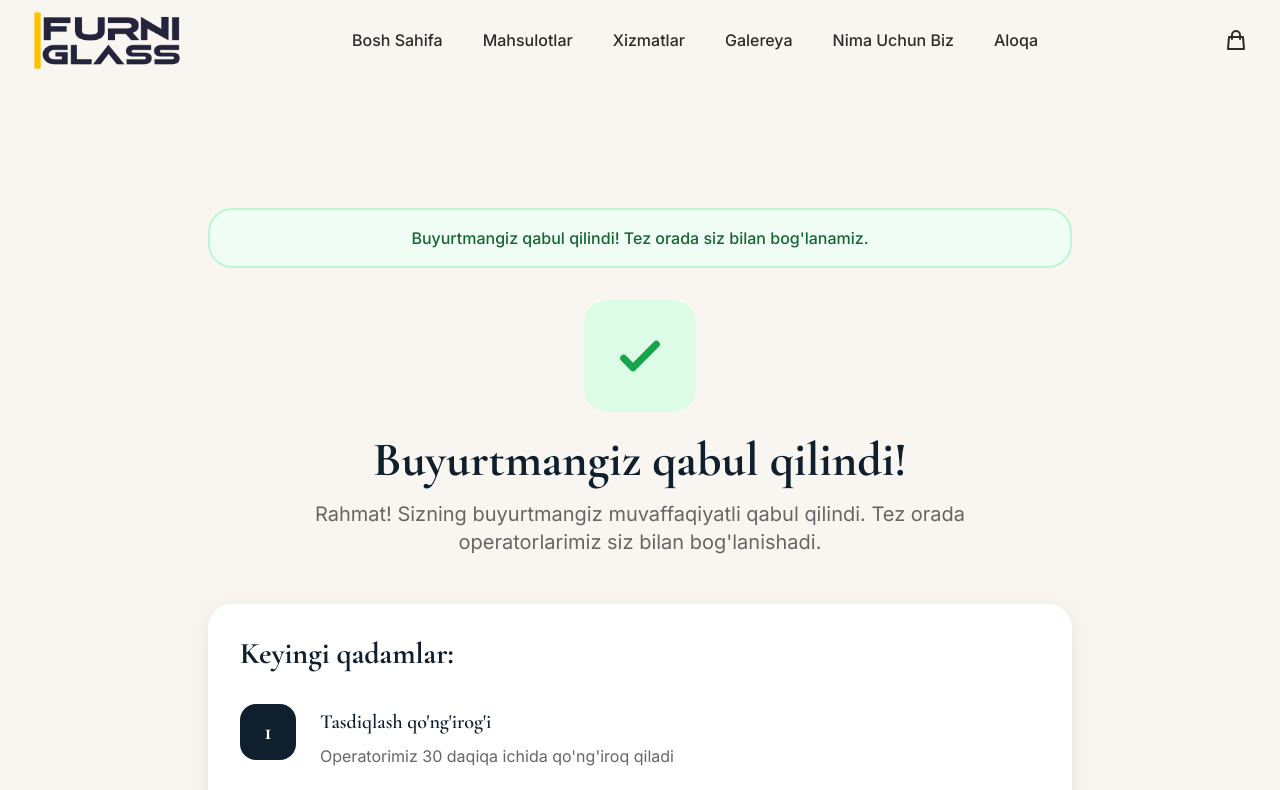
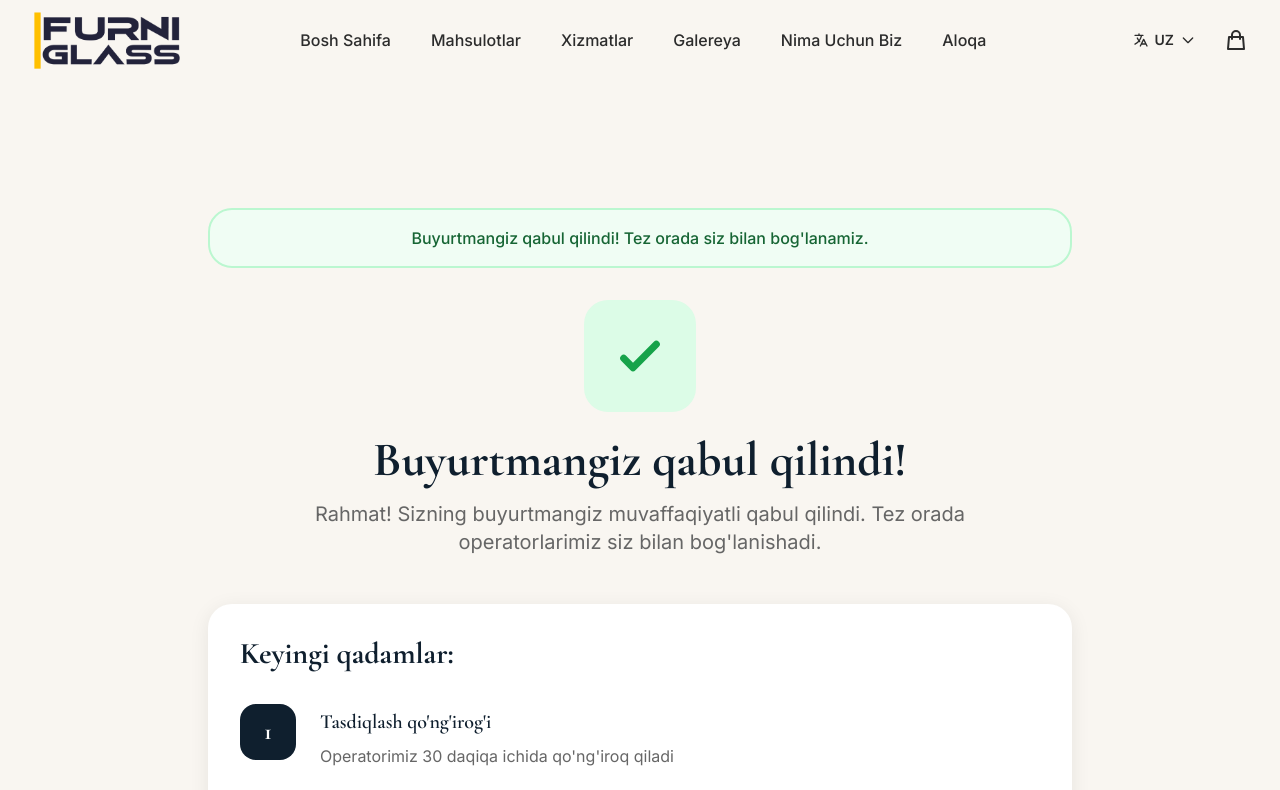
Before and after one commit to ergashevv/furniture, a Next.js app: page /order/success in a window 1280 px wide. Shown: the top 790 px of the page. Built offline with nearby package versions, Linux system fonts and the light colour scheme.

Commit message:
Add language switcher to navigation header

```diff
--- a/components/Navigation.tsx
+++ b/components/Navigation.tsx
@@ -5,13 +5,16 @@ import { useState, useEffect, memo } from 'react'
 import { motion, AnimatePresence } from 'framer-motion'
 import { usePathname } from 'next/navigation'
 import { useCart } from '@/contexts/CartContext'
+import { useI18n } from '@/contexts/I18nContext'
 import FurniGlassLogo from './FurniGlassLogo'
 
 function Navigation() {
   const [isScrolled, setIsScrolled] = useState(false)
   const [isMobileMenuOpen, setIsMobileMenuOpen] = useState(false)
+  const [isLanguageDropdownOpen, setIsLanguageDropdownOpen] = useState(false)
   const pathname = usePathname()
   const { totalItems } = useCart()
+  const { language, setLanguage, t } = useI18n()
 
   useEffect(() => {
     let ticking = false
@@ -44,12 +47,12 @@ function Navigation() {
   const isHomePage = pathname === '/'
 
   const navLinks = [
-    { href: '/', label: 'Bosh Sahifa' },
-    { href: '/products', label: 'Mahsulotlar' },
-    { href: '/services', label: 'Xizmatlar' },
-    { href: '/gallery', label: 'Galereya' },
-    { href: '/why-us', label: 'Nima Uchun Biz' },
-    { href: '/contact', label: 'Aloqa' },
+    { href: '/', label: t('nav.home') },
+    { href: '/products', label: t('nav.products') },
+    { href: '/services', label: t('nav.services') },
+    { href: '/gallery', label: t('nav.gallery') },
+    { href: '/why-us', label: t('nav.whyUs') },
+    { href: '/contact', label: t('nav.contact') },
   ]
 
   return (
@@ -105,10 +108,125 @@ function Navigation() {
               })}
             </div>
 
+            {/* Language Switcher & Cart Desktop */}
+            <div className="flex items-center gap-4 ml-4">
+              {/* Language Switcher */}
+              <div className="relative">
+                <button
+                  onClick={() => setIsLanguageDropdownOpen(!isLanguageDropdownOpen)}
+                  className={`flex items-center gap-1.5 px-3 py-2 rounded-lg font-medium transition-all duration-200 ${
+                    isScrolled || !isHomePage
+                      ? 'text-text hover:bg-primary/10 hover:text-secondary'
+                      : 'text-white/90 hover:text-white hover:bg-white/10'
+                  }`}
+                  aria-label="Change language"
+                >
+                  <svg
+                    className="w-4 h-4"
+                    fill="none"
+                    stroke="currentColor"
+                    viewBox="0 0 24 24"
+                  >
+                    <path
+                      strokeLinecap="round"
+                      strokeLinejoin="round"
+                      strokeWidth={2}
+                      d="M3 5h12M9 3v2m1.048 9.5A18.022 18.022 0 016.412 9m6.088 9h7M11 21l5-10 5 10M12.751 5C11.783 10.77 8.07 15.61 3 18.129"
+                    />
+                  </svg>
+                  <span className="text-sm font-semibold uppercase">{language}</span>
+                  <svg
+                    className={`w-4 h-4 transition-transform duration-200 ${
+                      isLanguageDropdownOpen ? 'rotate-180' : ''
+                    }`}
+                    fill="none"
+                    stroke="currentColor"
+                    viewBox="0 0 24 24"
+                  >
+                    <path
+                      strokeLinecap="round"
+                      strokeLinejoin="round"
+                      strokeWidth={2}
+                      d="M19 9l-7 7-7-7"
+                    />
+                  </svg>
+                </button>
+
+                {/* Language Dropdown */}
+                <AnimatePresence>
+                  {isLanguageDropdownOpen && (
+                    <>
+                      <motion.div
+                        initial={{ opacity: 0 }}
+                        animate={{ opacity: 1 }}
+                        exit={{ opacity: 0 }}
+                        className="fixed inset-0 z-40"
+                        onClick={() => setIsLanguageDropdownOpen(false)}
+                      />
+                      <motion.div
+                        initial={{ opacity: 0, y: -10 }}
+                        animate={{ opacity: 1, y: 0 }}
+                        exit={{ opacity: 0, y: -10 }}
+                        className="absolute right-0 top-full mt-2 bg-white rounded-xl shadow-lg border border-primary/10 py-2 min-w-[120px] z-50"
+                      >
+                        <button
+                          onClick={() => {
+                            setLanguage('uz')
+                            setIsLanguageDropdownOpen(false)
+                          }}
+                          className={`w-full px-4 py-2 text-left text-sm font-medium transition-colors ${
+                            language === 'uz'
+                              ? 'bg-primary/10 text-secondary'
+                              : 'text-text hover:bg-primary/5'
+                          }`}
+                        >
+                          <span className="flex items-center justify-between">
+                            O&apos;zbek
+                            {language === 'uz' && (
+                              <svg className="w-4 h-4" fill="currentColor" viewBox="0 0 20 20">
+                                <path
+                                  fillRule="evenodd"
+                                  d="M16.707 5.293a1 1 0 010 1.414l-8 8a1 1 0 01-1.414 0l-4-4a1 1 0 011.414-1.414L8 12.586l7.293-7.293a1 1 0 011.414 0z"
+                                  clipRule="evenodd"
+                                />
+                              </svg>
+                            )}
+                          </span>
+                        </button>
+                        <button
+                          onClick={() => {
+                            setLanguage('ru')
+                            setIsLanguageDropdownOpen(false)
+                          }}
+                          className={`w-full px-4 py-2 text-left text-sm font-medium transition-colors ${
+                            language === 'ru'
+                              ? 'bg-primary/10 text-secondary'
+                              : 'text-text hover:bg-primary/5'
+                          }`}
+                        >
+                          <span className="flex items-center justify-between">
+                            Русский
+                            {language === 'ru' && (
+                              <svg className="w-4 h-4" fill="currentColor" viewBox="0 0 20 20">
+                                <path
+                                  fillRule="evenodd"
+                                  d="M16.707 5.293a1 1 0 010 1.414l-8 8a1 1 0 01-1.414 0l-4-4a1 1 0 011.414-1.414L8 12.586l7.293-7.293a1 1 0 011.414 0z"
+                                  clipRule="evenodd"
+                                />
+                              </svg>
+                            )}
+                          </span>
+                        </button>
+                      </motion.div>
+                    </>
+                  )}
+                </AnimatePresence>
+              </div>
+
               {/* Cart Icon Desktop */}
               <Link
                 href="/cart"
-              className={`relative ml-4 ${isScrolled || !isHomePage ? 'text-text hover:text-secondary' : 'text-white hover:text-white/80'} transition-colors duration-200`}
+                className={`relative ${isScrolled || !isHomePage ? 'text-text hover:text-secondary' : 'text-white hover:text-white/80'} transition-colors duration-200`}
               >
                 <svg className="w-6 h-6" fill="none" stroke="currentColor" viewBox="0 0 24 24">
                   <path
@@ -124,6 +242,7 @@ function Navigation() {
                   </span>
                 )}
               </Link>
+            </div>
           </div>
         </div>
       </motion.nav>
@@ -148,6 +267,21 @@ function Navigation() {
               />
             </Link>
 
+            {/* Language Switcher & Cart Mobile */}
+            <div className="flex items-center gap-3">
+              {/* Language Switcher Mobile */}
+              <button
+                onClick={() => setLanguage(language === 'uz' ? 'ru' : 'uz')}
+                className={`flex items-center gap-1 px-2 py-1.5 rounded-lg font-semibold text-sm uppercase transition-all duration-200 ${
+                  isScrolled || !isHomePage
+                    ? 'text-primary hover:bg-primary/10'
+                    : 'text-white hover:bg-white/10'
+                }`}
+                aria-label="Change language"
+              >
+                {language === 'uz' ? 'RU' : 'UZ'}
+              </button>
+
               {/* Cart Icon Mobile */}
               <Link
                 href="/cart"
@@ -167,6 +301,7 @@ function Navigation() {
                   </span>
                 )}
               </Link>
+            </div>
           </div>
         </div>
       </motion.nav>
@@ -225,7 +360,16 @@ function Navigation() {
               {/* Header */}
               <div className="px-6 pb-4 border-b border-primary/10">
                 <div className="flex items-center justify-between">
-                  <h2 className="text-xl font-serif font-bold text-primary">Menu</h2>
+                  <h2 className="text-xl font-serif font-bold text-primary">{t('common.menu')}</h2>
+                  <div className="flex items-center gap-3">
+                    {/* Language Switcher in Mobile Menu */}
+                    <button
+                      onClick={() => setLanguage(language === 'uz' ? 'ru' : 'uz')}
+                      className="px-3 py-1.5 rounded-lg bg-primary/10 text-primary font-semibold text-sm uppercase transition-all duration-200 hover:bg-primary/20"
+                      aria-label="Change language"
+                    >
+                      {language === 'uz' ? 'RU' : 'UZ'}
+                    </button>
                     <button
                       onClick={() => setIsMobileMenuOpen(false)}
                       className="p-2 -mr-2 text-text hover:text-primary transition-colors duration-200"
@@ -243,6 +387,7 @@ function Navigation() {
                         <path d="M6 18L18 6M6 6l12 12" />
                       </svg>
                     </button>
+                  </div>
                 </div>
               </div>
 
```
Lines whose indentation alone changed are shown as unchanged.
